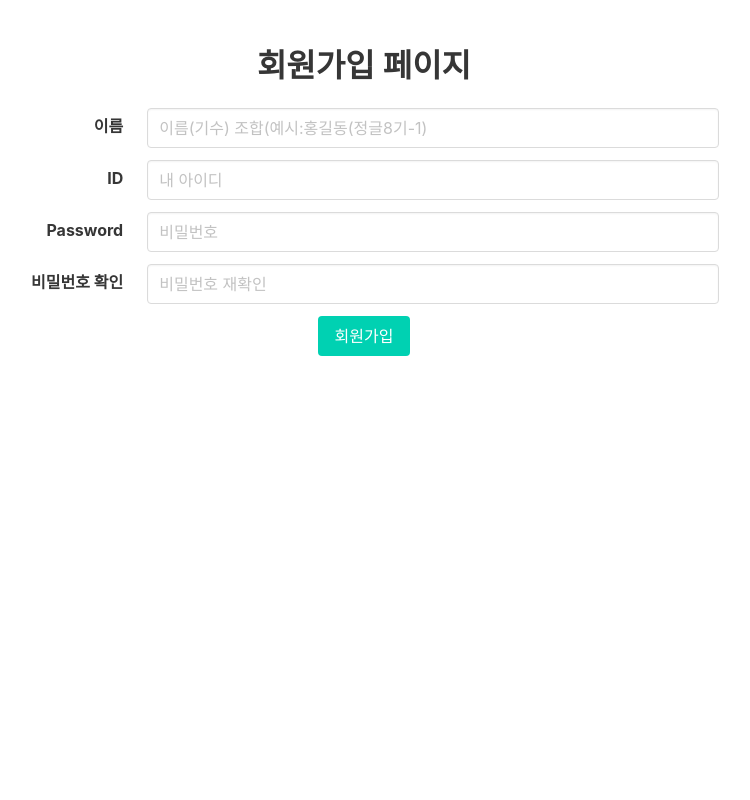
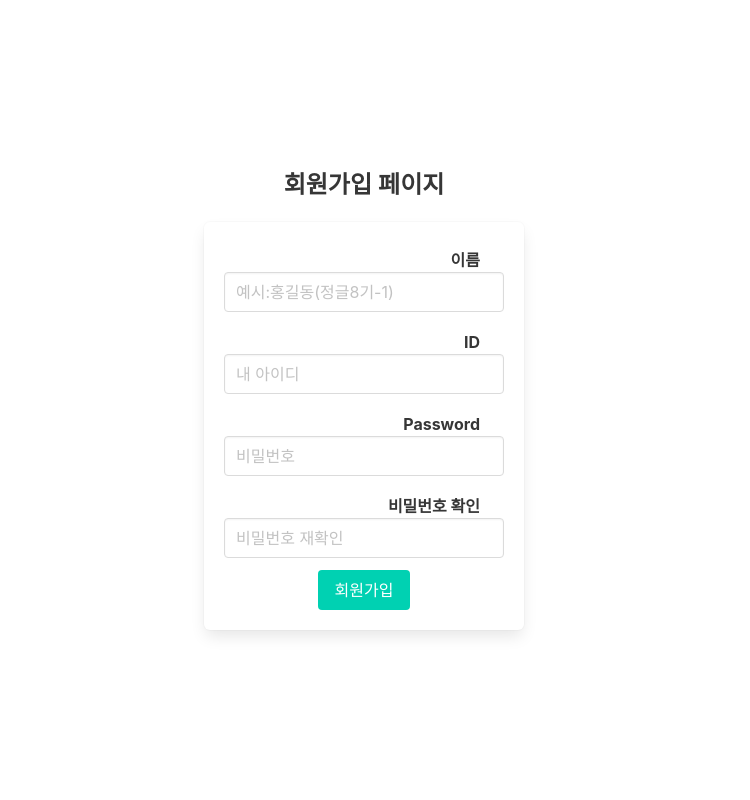
Before and after one commit to prtky/JunglePick, a Flask app: template templates/register.html in a window 1280 px wide. Shown: the whole page, without its empty margins (276-1026 px from the left). Run offline with Flask 3, Linux system fonts and the light colour scheme; the template is opened without the code that fills it, so the values that code supplies are empty; some libraries are stand-ins or nearby versions.

Commit message:
회원가입부분 수정 중 테스트

```diff
--- a/templates/register.html
+++ b/templates/register.html
@@ -14,6 +14,25 @@
         <!-- JS -->
         <script src="https://ajax.googleapis.com/ajax/libs/jquery/3.4.1/jquery.min.js"></script>
         <script src="https://cdnjs.cloudflare.com/ajax/libs/jquery-cookie/1.4.1/jquery.cookie.js"></script>
+
+
+        <!-- style -->
+        <style>
+            html, body {
+                height: 100%; /* 전체 높이를 화면 크기에 맞게 설정 */
+                display: flex;
+                align-items: center;
+                justify-content: center;
+            }
+
+            .register-container {
+                width: 320px;
+                margin: auto;
+                text-align: center;
+            }
+
+        </style>
+
 
         <script>
 
@@ -40,25 +59,26 @@
             }
 
         </script>
+
     </head>
     <body>
-        <div class="section has-text-centered">
-            <h1 class="title">회원가입 페이지</h1>
-            <div class="container" style="width:60%">
-                <div class="field is-horizontal">
+        <div class="register-container">
+            <h1 class="title is-4">회원가입 페이지</h1>
+            <div class="box">
+                <div class="field">
                     <div class="field-label is-normal">
                         <label class="label" for="nickname">이름</label>
                     </div>
                     <div class="field-body">
                         <div class="field">
                             <div class="control">
-                                <input type="text" class="input" id="nickname" placeholder="이름(기수) 조합(예시:홍길동(정글8기-1)">
+                                <input type="text" class="input" id="nickname" placeholder="예시:홍길동(정글8기-1)">
                             </div>
                         </div>
                     </div>
                 </div>
 
-                <div class="field is-horizontal">
+                <div class="field">
                     <div class="field-label is-normal">
                         <label class="label" for="userid">ID</label>
                     </div>
@@ -72,7 +92,7 @@
                     </div>
                 </div>
 
-                <div class="field is-horizontal">
+                <div class="field">
                     <div class="field-label is-normal">
                         <label class="label" for="userpw">Password</label>
                     </div>
@@ -84,7 +104,7 @@
                         </div>
                     </div>
                 </div>
-                <div class="field is-horizontal">
+                <div class="field">
                     <div class="field-label is-normal">
                         <label class="label" for="userrepw">비밀번호 확인</label>
                     </div>
```
